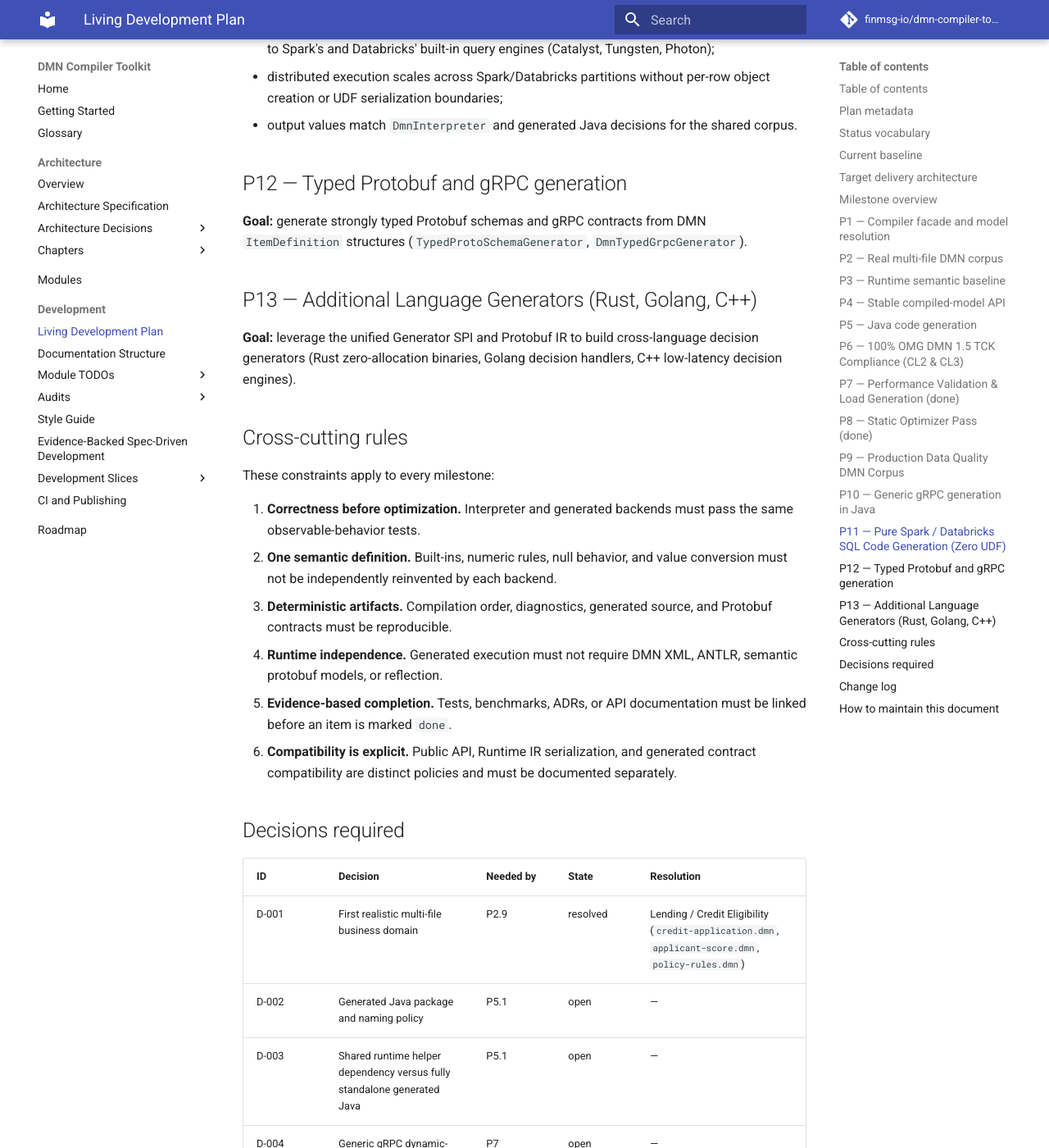
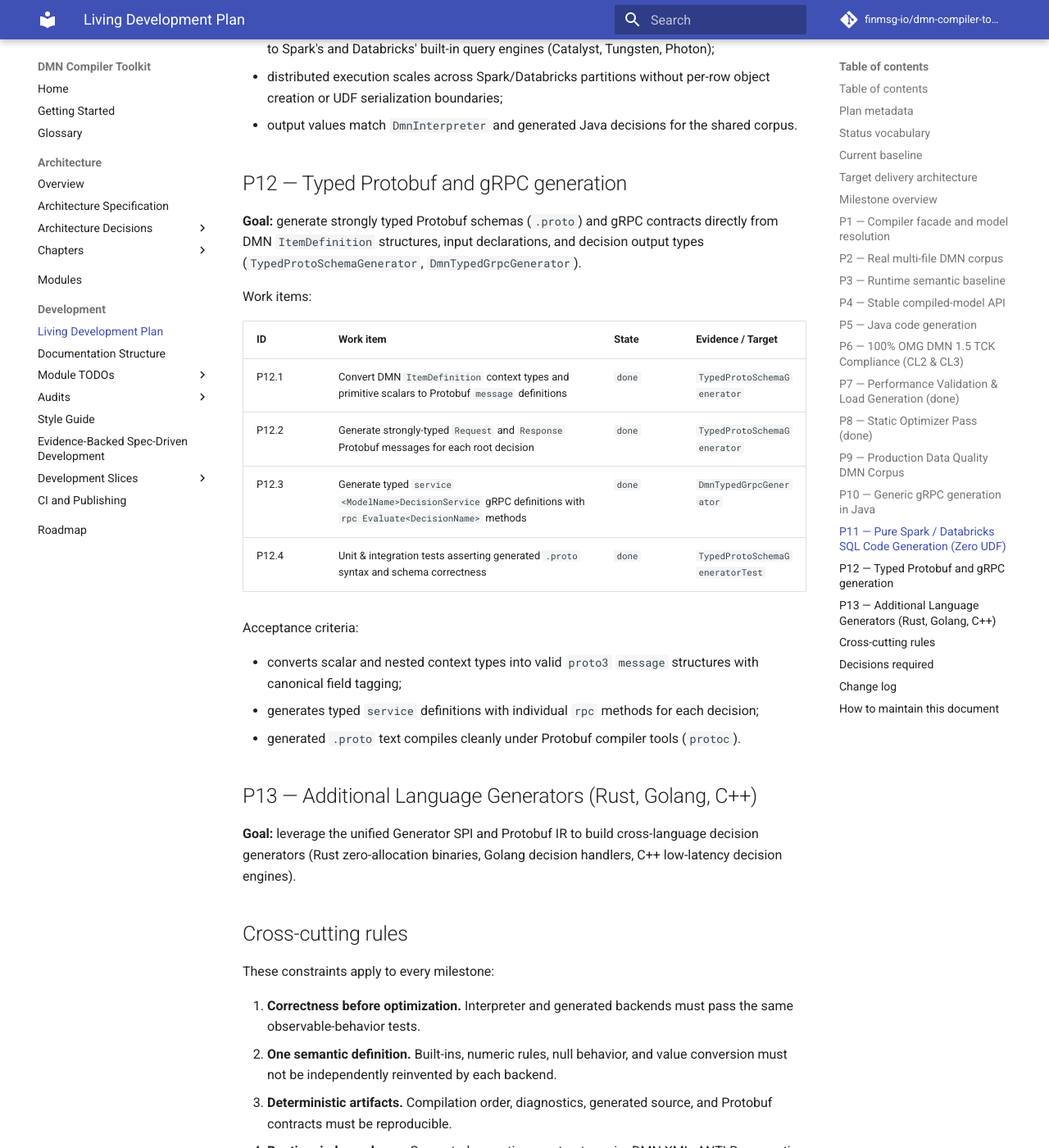
Before and after one commit to finmsg-io/dmn-compiler-toolkit, an MkDocs documentation site: the page built from docs/development-plan.md, in a window 1280 px wide and 1400 px high, scrolled down 12877 px. Shown: the whole window at 82% size. Built offline with MkDocs 1.6.1 and Material for MkDocs 9.7.7, drawn with Linux system fonts in a browser that asks for light colours; comment, search, counter and statistics services are not loaded.

Commit message:
docs: add comprehensive documentation for typed Protobuf and gRPC generation (P12)

```diff
--- a/docs/development-plan.md
+++ b/docs/development-plan.md
@@ -369,7 +369,22 @@ Acceptance criteria:
 <a id="contents-section-17"></a>
 ## P12 — Typed Protobuf and gRPC generation
 
-**Goal:** generate strongly typed Protobuf schemas and gRPC contracts from DMN `ItemDefinition` structures (`TypedProtoSchemaGenerator`, `DmnTypedGrpcGenerator`).
+**Goal:** generate strongly typed Protobuf schemas (`.proto`) and gRPC contracts directly from DMN `ItemDefinition` structures, input declarations, and decision output types (`TypedProtoSchemaGenerator`, `DmnTypedGrpcGenerator`).
+
+Work items:
+
+| ID | Work item | State | Evidence / Target |
+| --- | --- | --- | --- |
+| P12.1 | Convert DMN `ItemDefinition` context types and primitive scalars to Protobuf `message` definitions | `done` | `TypedProtoSchemaGenerator` |
+| P12.2 | Generate strongly-typed `Request` and `Response` Protobuf messages for each root decision | `done` | `TypedProtoSchemaGenerator` |
+| P12.3 | Generate typed `service <ModelName>DecisionService` gRPC definitions with `rpc Evaluate<DecisionName>` methods | `done` | `DmnTypedGrpcGenerator` |
+| P12.4 | Unit & integration tests asserting generated `.proto` syntax and schema correctness | `done` | `TypedProtoSchemaGeneratorTest` |
+
+Acceptance criteria:
+
+- converts scalar and nested context types into valid `proto3` `message` structures with canonical field tagging;
+- generates typed `service` definitions with individual `rpc` methods for each decision;
+- generated `.proto` text compiles cleanly under Protobuf compiler tools (`protoc`).
 
 <a id="contents-section-18"></a>
 ## P13 — Additional Language Generators (Rust, Golang, C++)
```
Also changed, not shown: README.md (+2 -1 lines), dmn-grpc/README.md (+41 -7 lines).
